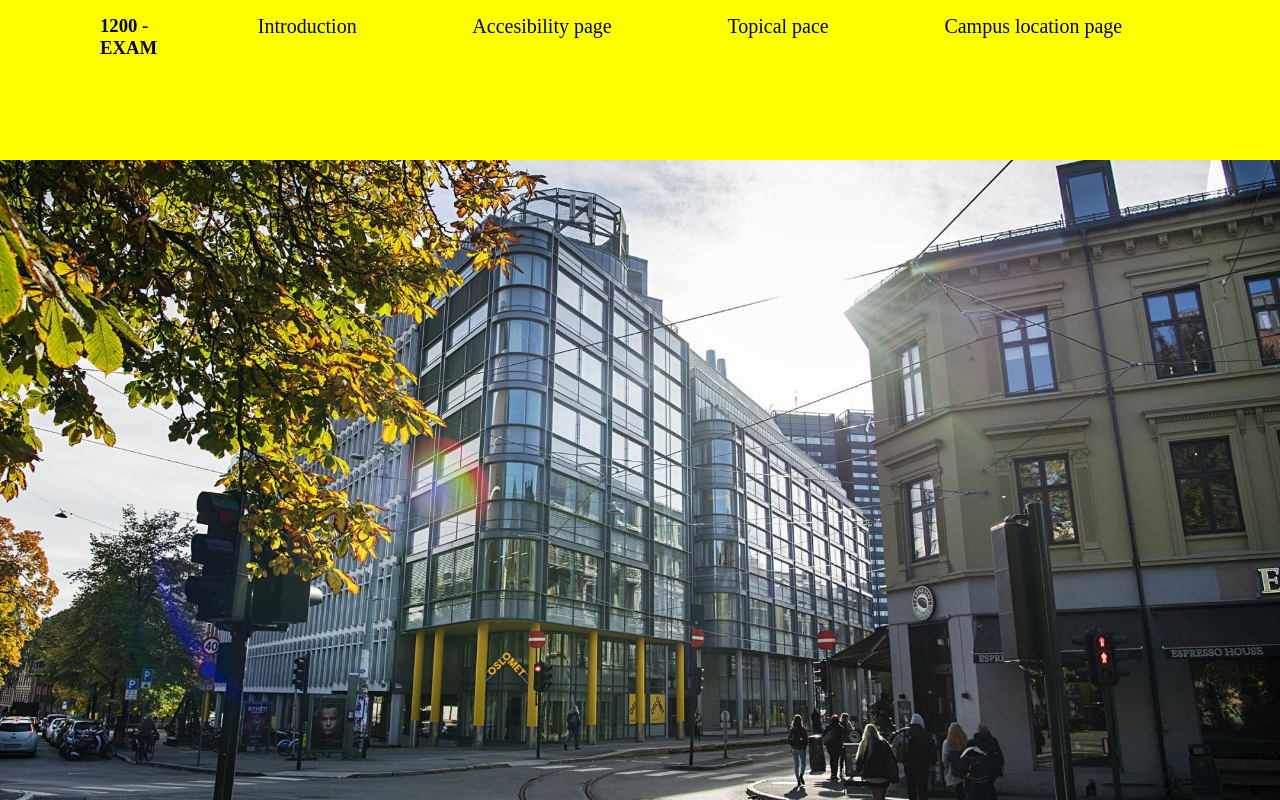
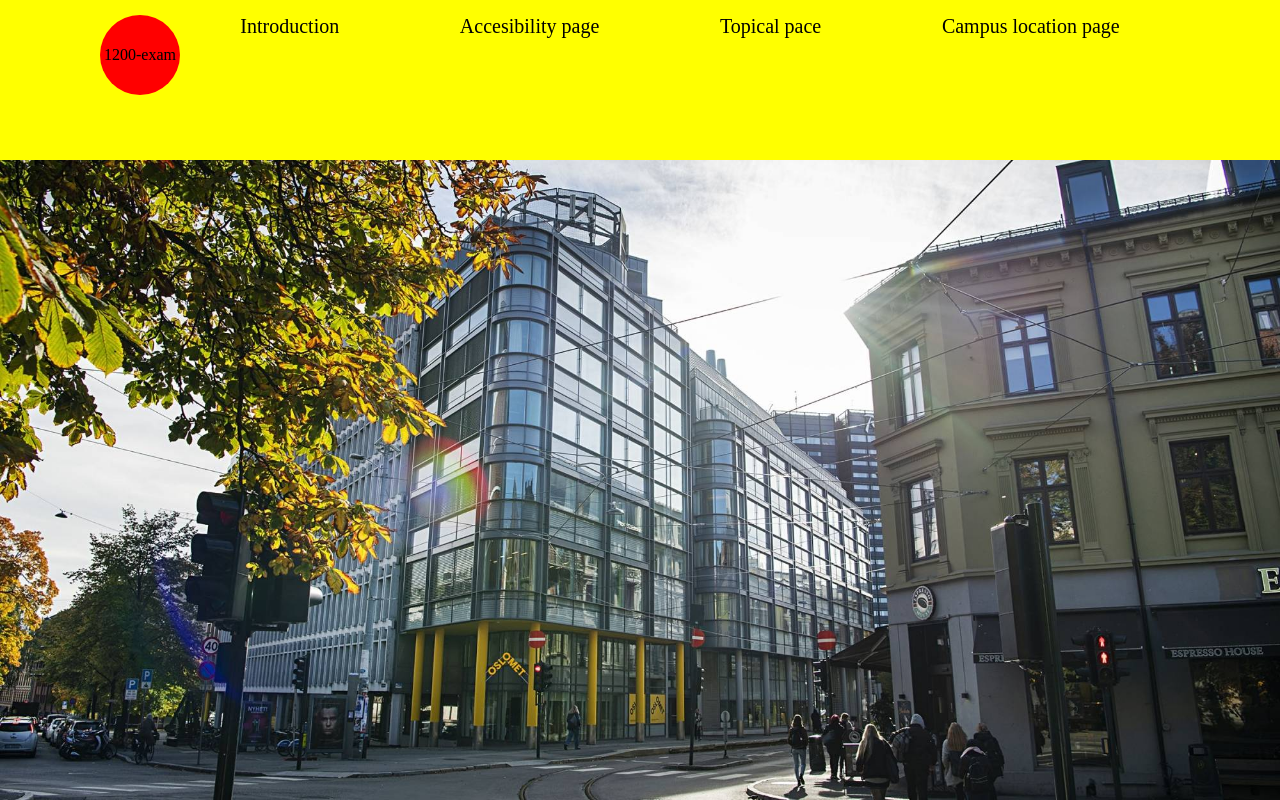
Before and after one commit to hennyrush/1200-Exam, a plain HTML site: page index.html in a window 1280 px wide. Drawn offline with Linux system fonts and the light colour scheme.

Commit message:
la til nav, bilde, og css for utseene

```diff
--- a/index.html
+++ b/index.html
@@ -11,8 +11,9 @@
 
     <nav>
         <div class="logo">
-                <h3>1200 - EXAM</h3>
-            </a>
+            <div class="logo-circle">
+                1200-exam
+            </div>
         </div>
         <ul class="nav-menu">
             <li> <a href="index.html">Introduction</a> </li>
--- a/main.css
+++ b/main.css
@@ -26,6 +26,18 @@ nav { /* Navigation box */
     margin-right: 0%;
     height: 130px;
 }
+
+/* Sirkelstil for logo */
+.logo-circle {
+    width: 80px; /* Sett ønsket bredde og høyde for sirkelen */
+    height: 80px;
+    border-radius: 50%; /* Gjør en firkantet div til en sirkel */
+    background-color: #ff0000; /* Bakgrunnsfargen til sirkelen */
+    display: flex;
+    justify-content: center;
+    align-items: center;
+}
+
 .nav-menu { /* Navigation menu items */
     display: flex;
     justify-content: space-around;
```
